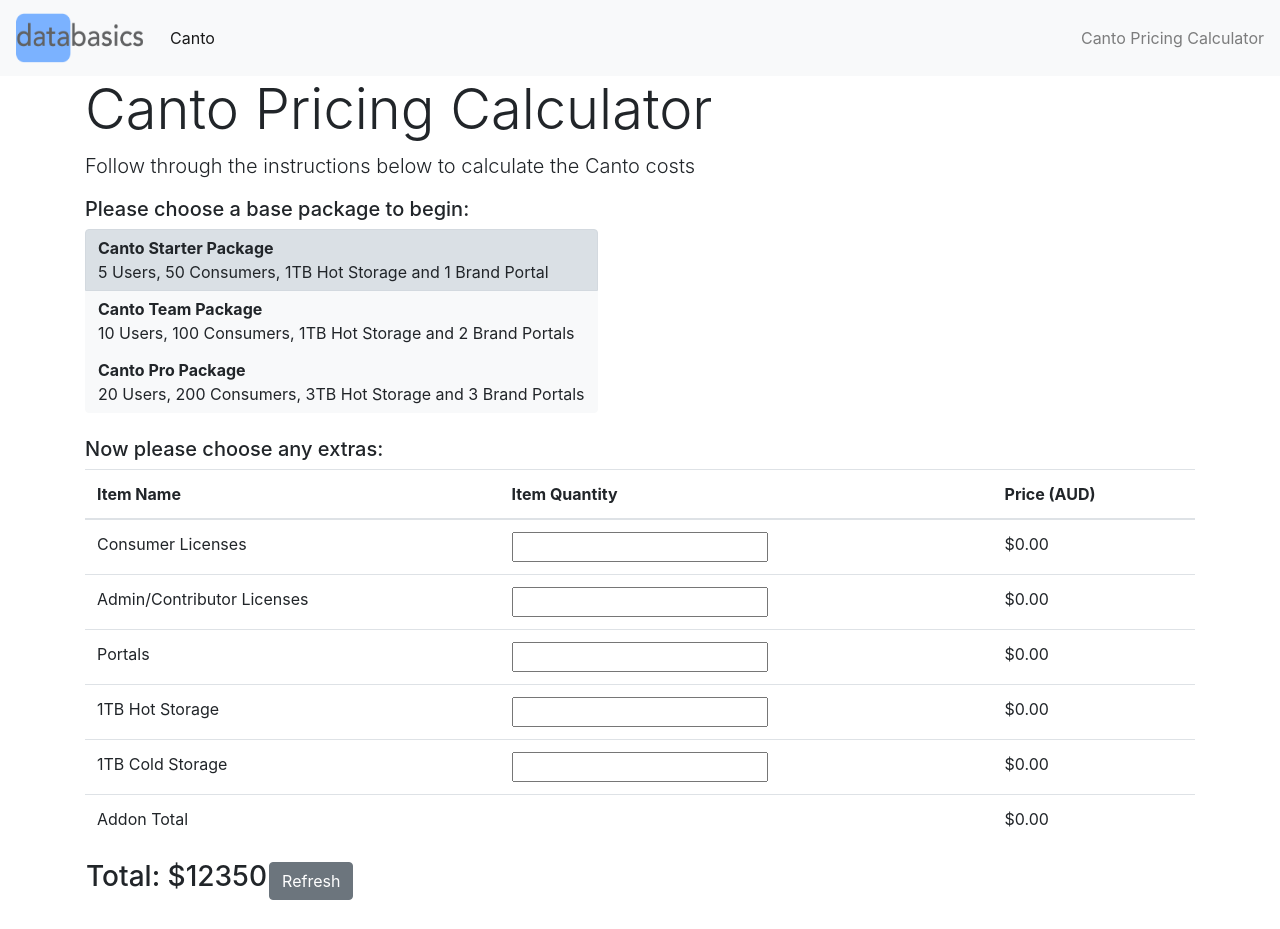
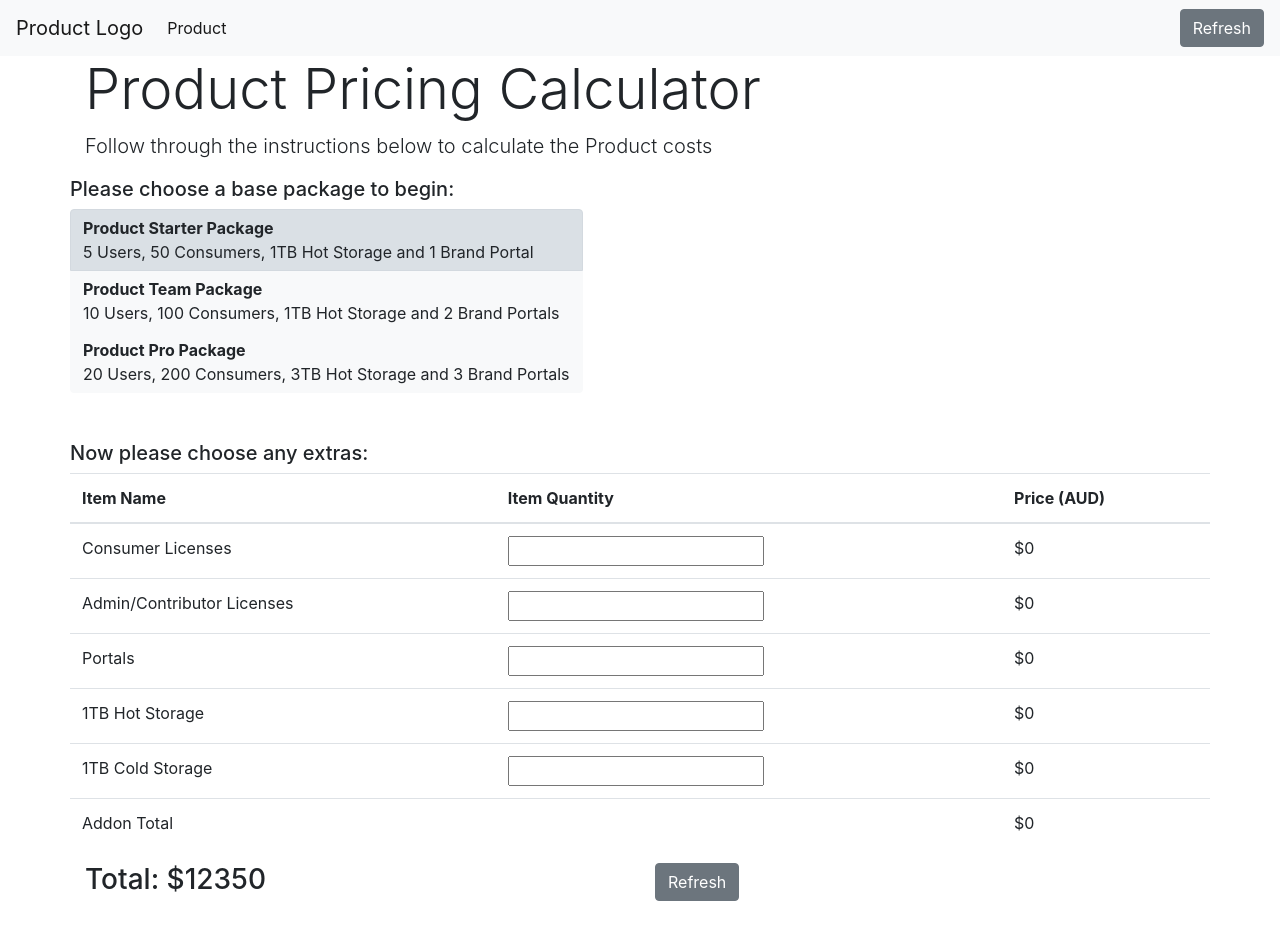
Before and after one commit to RobinFosterDev/ProductWebCalculator, a plain HTML site: page index.html in a window 1280 px wide. Drawn offline with nearby package versions, Linux system fonts and the light colour scheme.

Commit message:
Added Container Divs and Removed Branding

```diff
--- a/index.html
+++ b/index.html
@@ -1,21 +1,21 @@
 <!DOCTYPE html>
 <html>
 <head>
-	<title>Canto Pricing Calculator</title>
+	<title>Product Pricing Calculator</title>
 	<meta name="viewport" content="width=device-width, initial-scale=1.0">
 	<link rel="stylesheet" href="https://stackpath.bootstrapcdn.com/bootstrap/4.1.3/css/bootstrap.min.css"
 	integrity="sha384-MCw98/SFnGE8fJT3GXwEOngsV7Zt27NXFoaoApmYm81iuXoPkFOJwJ8ERdknLPMO" crossorigin="anonymous">
 </head>
 <body>
 	<nav class="navbar navbar-expand-lg navbar-light bg-light">
-  <a class="navbar-brand" href="#"><img src="images/dblogo.png" alt="databasics logo" style="width:130px;height:50px;"></a>
+  <a class="navbar-brand" href="#">Product Logo</a>
   <button class="navbar-toggler" type="button" data-toggle="collapse" data-target="#navbarText" aria-controls="navbarText" aria-expanded="false" aria-label="Toggle navigation">
     <span class="navbar-toggler-icon"></span>
   </button>
   <div class="collapse navbar-collapse" id="navbarText">
     <ul class="navbar-nav mr-auto">
       <li class="nav-item active">
-        <a class="nav-link" href="#">Canto <span class="sr-only">(current)</span></a>
+        <a class="nav-link" href="#">Product <span class="sr-only">(current)</span></a>
       </li>
       <!-- <li class="nav-item">
         <a class="nav-link" href="#">Cumulus</a>
@@ -24,32 +24,35 @@
         <a class="nav-link" href="#">Additional Info</a>
       </li> -->
     </ul>
-    <span class="navbar-text">
-      Canto Pricing Calculator
+    <span class="">
+      <button class="btn btn-secondary" onclick="refreshForm()"> Refresh</button>
     </span>
   </div>
 </nav>
 
 <div id="bodyContainer" class="container">
-    	<h1 class="display-4">Canto Pricing Calculator</h1>
-    	<p class="lead">Follow through the instructions below to calculate the Canto costs</p>
-
+    	<h1 class="display-4">Product Pricing Calculator</h1>
+    	<p class="lead">Follow through the instructions below to calculate the Product costs</p>
+	<div class="row">
 		<h5>Please choose a base package to begin: </h5>
+		</div>
+		<div class="row">
 		<form>
 			<div class="btn-group-vertical btn-group-toggle" data-toggle="buttons">
 			  	<label class="btn btn-light active" onclick="starterClicked()" style="text-align: left;">
-			    	<input type="radio" name="options" id="starter" autocomplete="off"> <strong>Canto Starter Package </strong><br> 5 Users, 50 Consumers, 1TB Hot Storage and 1 Brand Portal
+			    	<input type="radio" name="options" id="starter" autocomplete="off"> <strong>Product Starter Package </strong><br> 5 Users, 50 Consumers, 1TB Hot Storage and 1 Brand Portal
 			  	</label>
 			  	<label class="btn btn-light" onclick="teamClicked()" style="text-align: left;">
-			    	<input type="radio" name="options" id="team" autocomplete="off"> <strong>Canto Team Package </strong><br> 10 Users, 100 Consumers, 1TB Hot Storage and 2 Brand Portals
+			    	<input type="radio" name="options" id="team" autocomplete="off"> <strong>Product Team Package </strong><br> 10 Users, 100 Consumers, 1TB Hot Storage and 2 Brand Portals
 			  	</label>
 			  	<label class="btn btn-light" onclick="proClicked()" style="text-align: left;">
-			    	<input type="radio" name="options" id="pro" autocomplete="off"> <strong>Canto Pro Package </strong><br> 20 Users, 200 Consumers, 3TB Hot Storage and 3 Brand Portals
+			    	<input type="radio" name="options" id="pro" autocomplete="off"> <strong>Product Pro Package </strong><br> 20 Users, 200 Consumers, 3TB Hot Storage and 3 Brand Portals
 			  	</label>
 			</div>
+		</div>
 			<br>
 			<br>
-
+		<div class="row">
 			<h5>Now please choose any extras:</h5>
 
 			<table class="table">
@@ -64,46 +67,44 @@
 			    <tr>
 					<td>Consumer Licenses</td>
 					<td><input type="number" id="consumerQuantity" name="" min="0" defaultValue ="0"></td>
-					<td id="consumerCost">$0.00</td>
+					<td id="consumerCost">$0</td>
 				</tr>
 				<tr>
 					<td>Admin/Contributor Licenses</td>
 					<td><input type="number" id="adminQuantity" name="" min="0"></td>
-					<td id="adminCost">$0.00</td>
+					<td id="adminCost">$0</td>
 				</tr>
 				<tr>
 					<td>Portals</td>
 					<td><input type="number" id="portalQuantity" name="" min="0"></td>
-					<td id="portalCost">$0.00</td>
+					<td id="portalCost">$0</td>
 				</tr>
 				<tr>
 					<td>1TB Hot Storage</td>
 					<td><input type="number" id="hotStorageQuantity" name="" min="0"></td>
-					<td id="hotStorageCost">$0.00</td>
+					<td id="hotStorageCost">$0</td>
 				</tr>
 				<tr>
 					<td>1TB Cold Storage</td>
 					<td><input type="number" id="coldStorageQuantity" name="" min="0"></td>
-					<td id="coldStorageCost">$0.00</td>
+					<td id="coldStorageCost">$0</td>
 				</tr>
 				<tr>
 					<td>Addon Total</td>
 					<td></td>
-					<td id="totalAddonCost">$0.00</td>
+					<td id="totalAddonCost">$0</td>
 				</tr>
 			  </tbody>
 			</table>
-
-			<table>
-				<tr>
-					<td>
-						<h3 id="totalPrice">Total: $12350</h3>
-					</td>
-					<td style="text-align: left;">
-						<button onclick="refreshForm()" id="refreshButton" type="button" class="btn btn-secondary">Refresh</button>
-					</td>
-					</tr>
-			</table>
+		</div>
+			<div class="row">
+				<div class="col-md">
+					<h3 id="totalPrice">Total: $12350</h3>
+				</div>
+				<div class="col-sm">
+					<button onclick="refreshForm()" id="refreshButton" type="button" class="btn btn-secondary">Refresh</button>
+				</div>
+			</div>
 
 			<br>
 	<!-- 	<button id="calculateButton">Calculate</button> -->
@@ -178,14 +179,14 @@
 		var portalPrice = 104.5;
 		var hotStoragePrice = 3410;
 		var coldStoragePrice = 990;
-		var consumerTotal = 0;
-		var adminTotal = 0;
-		var portalTotal = 0;
-		var hotStorageTotal = 0;
-		var coldStorageTotal = 0;
-		var addonTotal = 0;
+		var consumerTotal = 0.00;
+		var adminTotal = 0.00;
+		var portalTotal = 0.00;
+		var hotStorageTotal = 0.00;
+		var coldStorageTotal = 0.00;
+		var addonTotal = 0.00;
 		var totalPrice = document.getElementById("totalPrice");
-		var packagePrice = 0;
+		var packagePrice = 0.00;
 		var packageTotal = document.getElementById("packageTotal");
 
 
```
